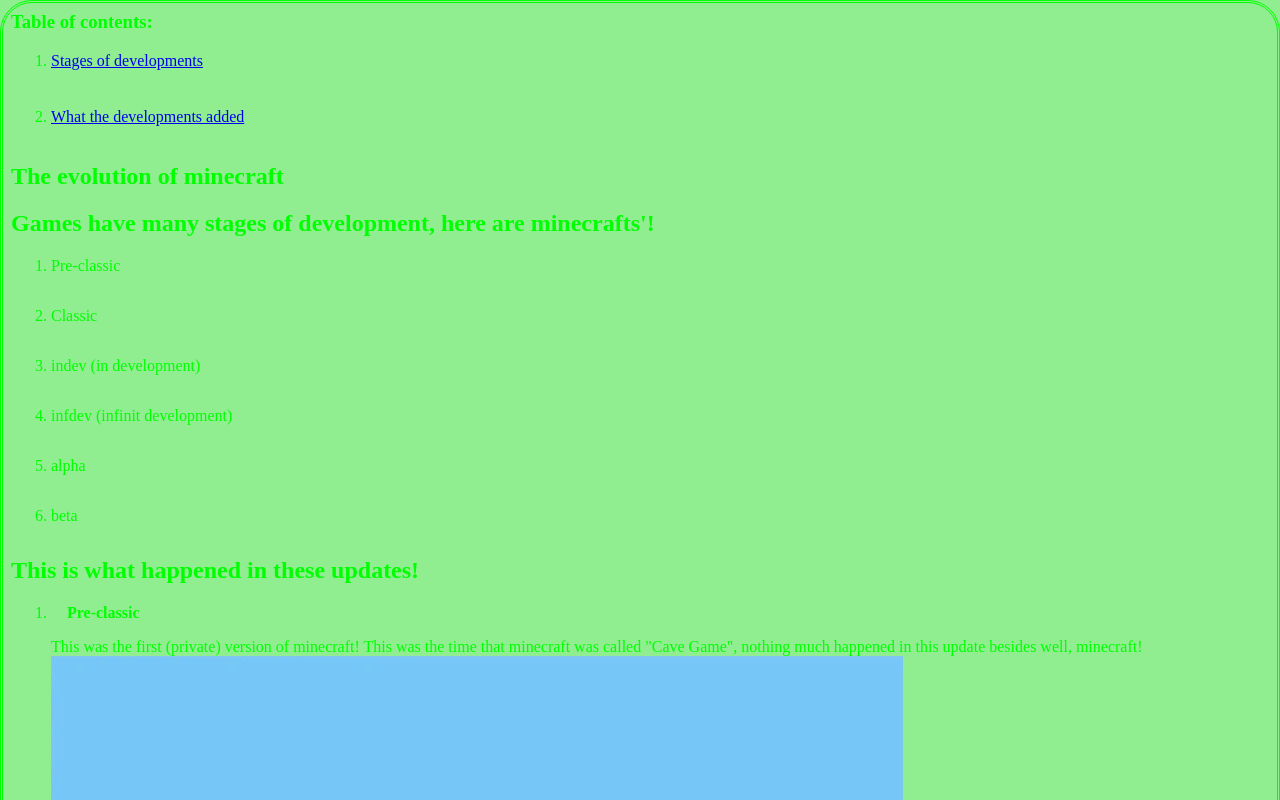
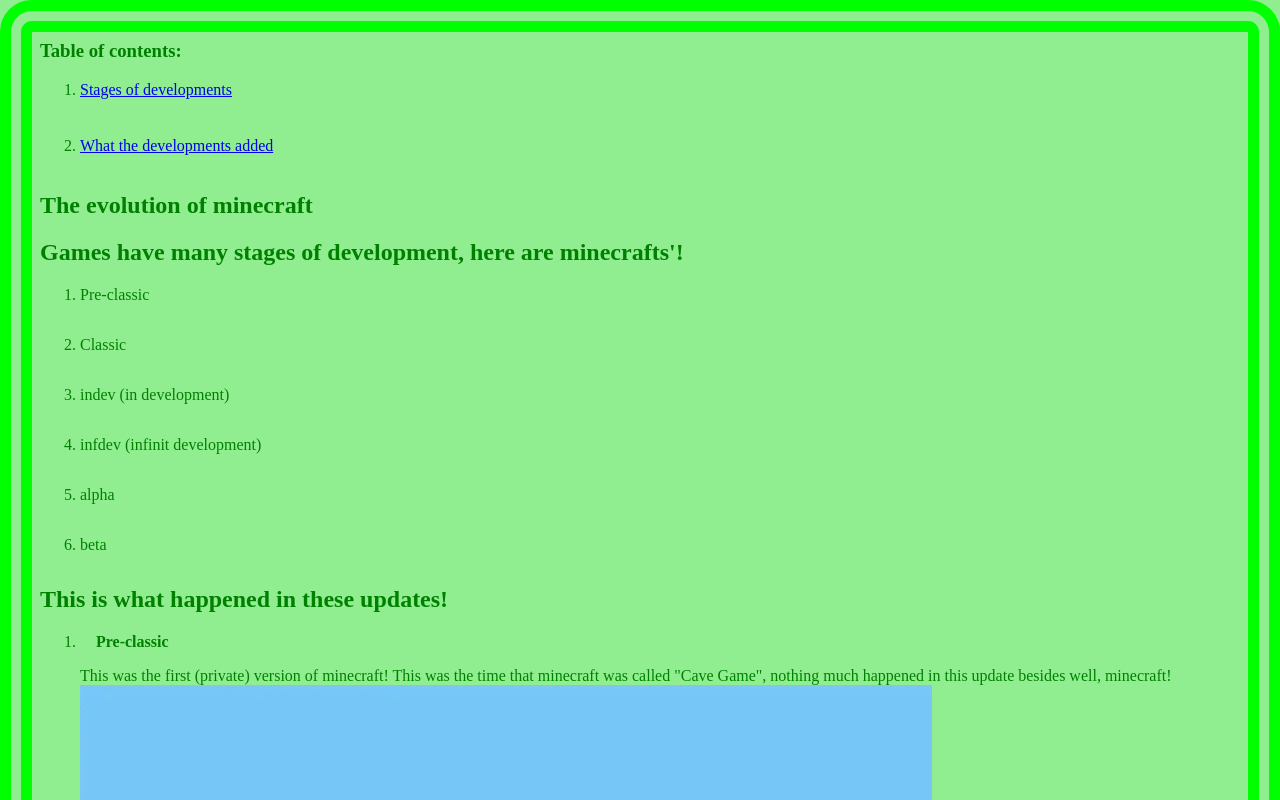
Before and after one commit to BlackHearted610/code, a plain HTML site: page index.html in a window 1280 px wide. Shown: the top 800 px of the page. Drawn offline with Linux system fonts and the light colour scheme.

Commit message:
legends never die

```diff
--- a/index.html
+++ b/index.html
@@ -180,8 +180,10 @@ html {
     border-style:double;
     border-radius:2rem;
     border-color:lime;
-    color:lime;
+    color:green;
     background-color:lightgreen;
+    border-width: 2rem;
+
 }
 
 .h4s {
```
